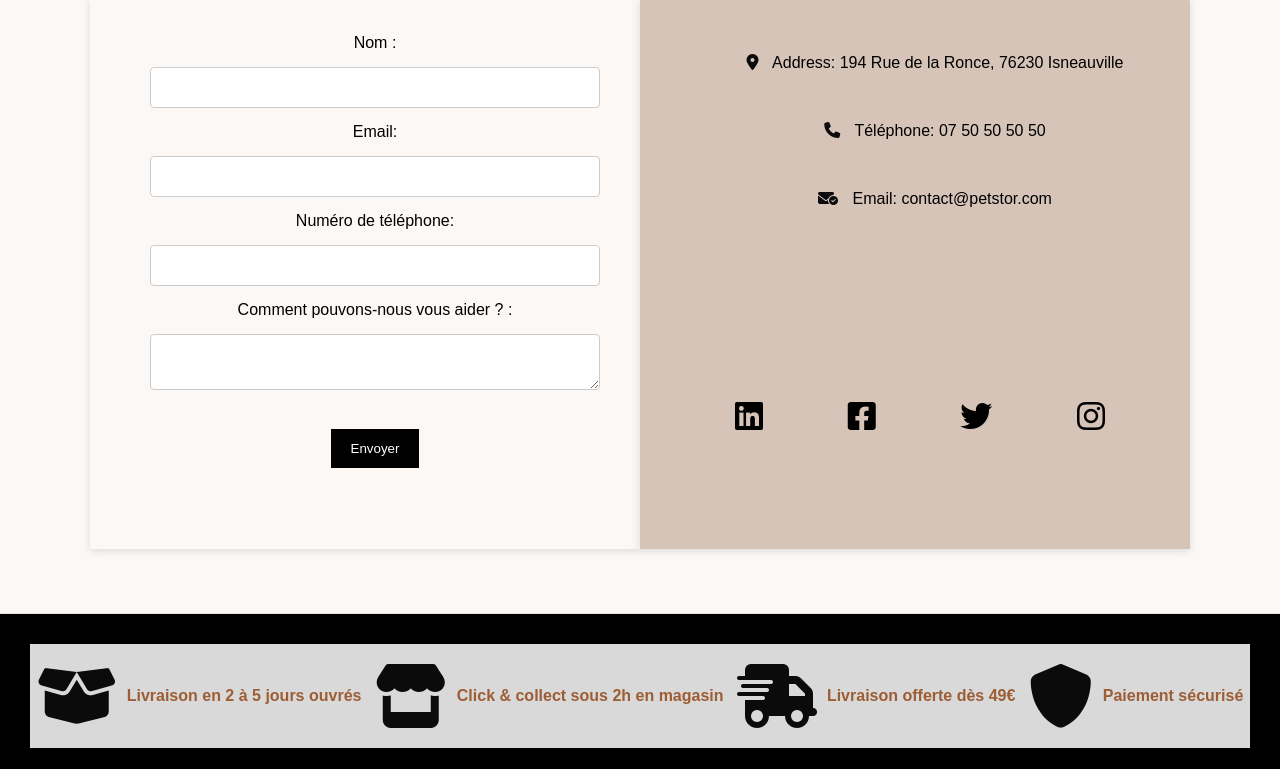
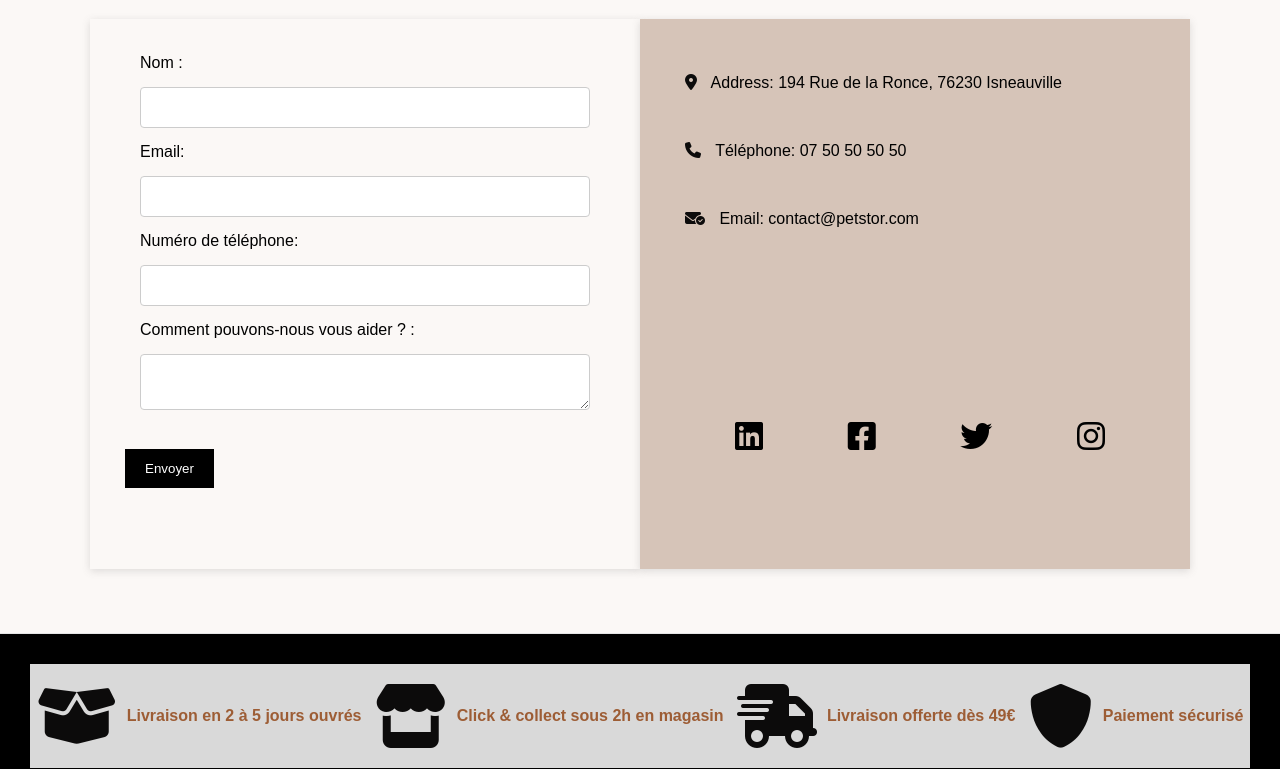
Before and after one commit to Fabfr0st/petstore-accueil-react, a React (Create React App) app: page /contact in a window 1280 px wide. Shown: the part 280-1049 px from the top of the page. Built offline with nearby package versions, Linux system fonts and the light colour scheme.

Commit message:
Restructuration

```diff
--- a/src/App.css
+++ /dev/null
@@ -1,38 +0,0 @@
-.App {
-  text-align: center;
-}
-
-.App-logo {
-  height: 40vmin;
-  pointer-events: none;
-}
-
-@media (prefers-reduced-motion: no-preference) {
-  .App-logo {
-    animation: App-logo-spin infinite 20s linear;
-  }
-}
-
-.App-header {
-  background-color: #282c34;
-  min-height: 100vh;
-  display: flex;
-  flex-direction: column;
-  align-items: center;
-  justify-content: center;
-  font-size: calc(10px + 2vmin);
-  color: white;
-}
-
-.App-link {
-  color: #61dafb;
-}
-
-@keyframes App-logo-spin {
-  from {
-    transform: rotate(0deg);
-  }
-  to {
-    transform: rotate(360deg);
-  }
-}
--- a/src/components/Content.css
+++ b/src/components/Content.css
@@ -103,3 +103,9 @@
     transform: translateX(-4000px);
   }
 }
+
+.contact {
+  display: flex;
+  flex-direction: column;
+  align-items: center;
+}
--- a/src/components/Header.jsx
+++ b/src/components/Header.jsx
@@ -1,8 +1,9 @@
 import "./Header.css";
-import { Link } from "react-router-dom";
+import { Link, Outlet } from "react-router-dom";
 
 export default function Header() {
   return (
+    <>
       <header>
         <nav id="navp">
           <div id="logoNav">
@@ -65,5 +66,7 @@ export default function Header() {
           </div>
         </nav>
       </header>
+      <Outlet />
+    </>
   );
 }
--- /dev/null
+++ b/src/components/Layout.jsx
@@ -0,0 +1,11 @@
+import Footer from "./Footer";
+import Header from "./Header";
+
+export default function Layout() {
+  return (
+    <>
+      <Header />
+      <Footer />
+    </>
+  );
+}
--- a/src/index.js
+++ b/src/index.js
@@ -1,14 +1,28 @@
-import React from 'react';
-import ReactDOM from 'react-dom/client';
-import './index.css';
-import App from './App';
-import { BrowserRouter } from "react-router-dom";
+import React from "react";
+import ReactDOM from "react-dom/client";
+import "./index.css";
+import "./components/style.css";
+import { BrowserRouter, Routes, Route } from "react-router-dom";
+import Connexion from "./components/Connexion";
+import Contact from "./components/Contact";
+import Home from "./components/Home";
+import NotFound from "./components/NotFound";
+import Inscription from "./components/Inscription";
+import Layout from "./components/Layout";
 
-const root = ReactDOM.createRoot(document.getElementById('root'));
+const root = ReactDOM.createRoot(document.getElementById("root"));
 root.render(
   <React.StrictMode>
     <BrowserRouter>
-      <App />
+      <Routes>
+        <Route path="/" element={<Layout />}>
+          <Route index element={<Home />} />
+          <Route path="*" element={<NotFound />} />
+          <Route path="connexion" element={<Connexion />} />
+          <Route path="contact" element={<Contact />} />
+          <Route path="inscription" element={<Inscription />} />
+        </Route>
+      </Routes>
     </BrowserRouter>
   </React.StrictMode>
 );
```
Lines whose indentation alone changed are shown as unchanged.
